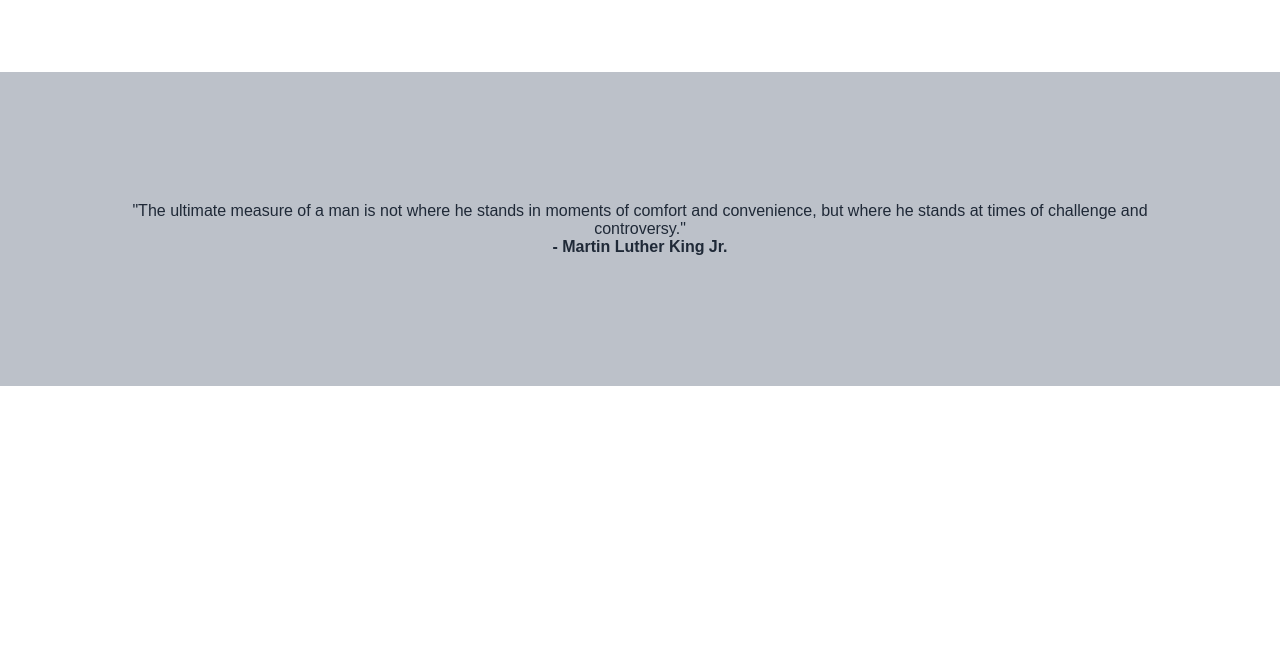
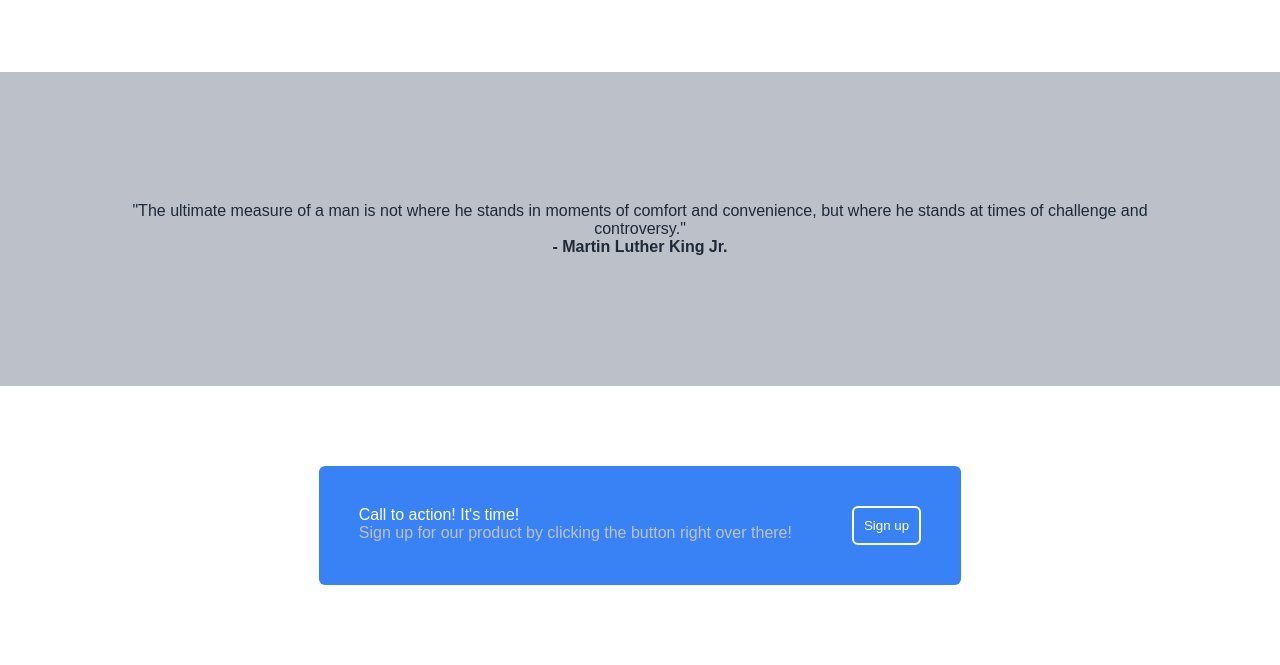
Before and after one commit to aidanmcintosh07/landing-page, a plain HTML site: page index.html in a window 1280 px wide. Shown: the part 661-1326 px from the top of the page. Before the commit the page ends 1047 px from the top, so only its background shows below. Drawn offline with Linux system fonts and the light colour scheme.

```diff
--- a/index.html
+++ b/index.html
@@ -68,5 +68,15 @@
         </div>
       </div>
     </div>
+
+    <div class="container4">
+      <div class="sign-up">
+        <div class="text">
+          <div class="">Call to action! It's time!</div>
+          <p>Sign up for our product by clicking the button right over there!</p>
+        </div>
+        <button class="btn">Sign up</button>
+      </div>
+    </div>
   </body>
 </html>
--- a/styles.scss
+++ b/styles.scss
@@ -119,3 +119,31 @@
 	font-family: Arial, Helvetica, sans-serif;
 	color: #1f2937;
 }
+
+.container4 {
+	display: flex;
+	justify-content: center;
+	padding: 80px;
+}
+
+.sign-up {
+	display: flex;
+	background-color: #3882f6;
+	border-radius: 6px;
+	padding: 40px;
+	color: white;
+	font-family: Arial, Helvetica, sans-serif;
+}
+
+.btn {
+	background-color: transparent;
+	border: 2px solid white;
+	border-radius: 6px;
+	color: white;
+	padding: 10px;
+	margin-left: 60px;
+}
+
+.sign-up .text p {
+	color: #bcc1c9;
+}
```
Also changed, not shown: styles.css, 1 other file.
